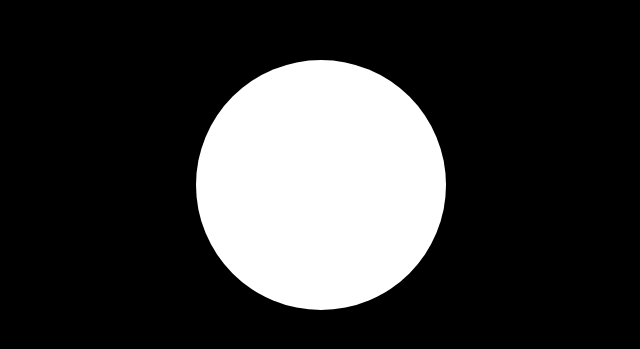
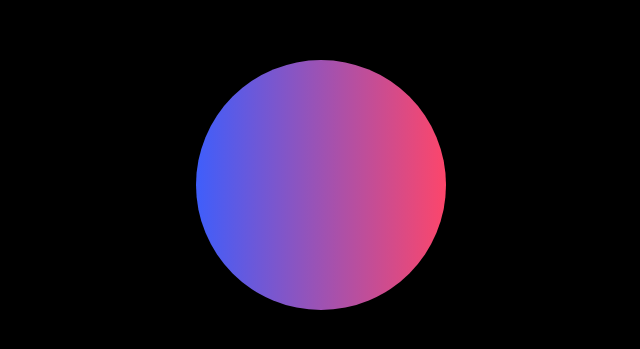
Before and after one commit to bradene0/creepy-blob, a plain HTML site: page index.html in a window 1280 px wide. Shown: the part 215-564 px from the top of the page, without its empty margins (319-959 px from the left). Drawn offline with Linux system fonts and the light colour scheme.

Commit message:
Added color to blob

```diff
--- a/style.css
+++ b/style.css
@@ -7,6 +7,8 @@
     top: 50%;
     translate: -50% -50%;
     border-radius: 50%;
+    background: linear-gradient(
+        90deg, rgba(63,94,251,1) 0%, rgba(252,70,107,1) 100%);
 }
 body {
     background-color: black;
```
